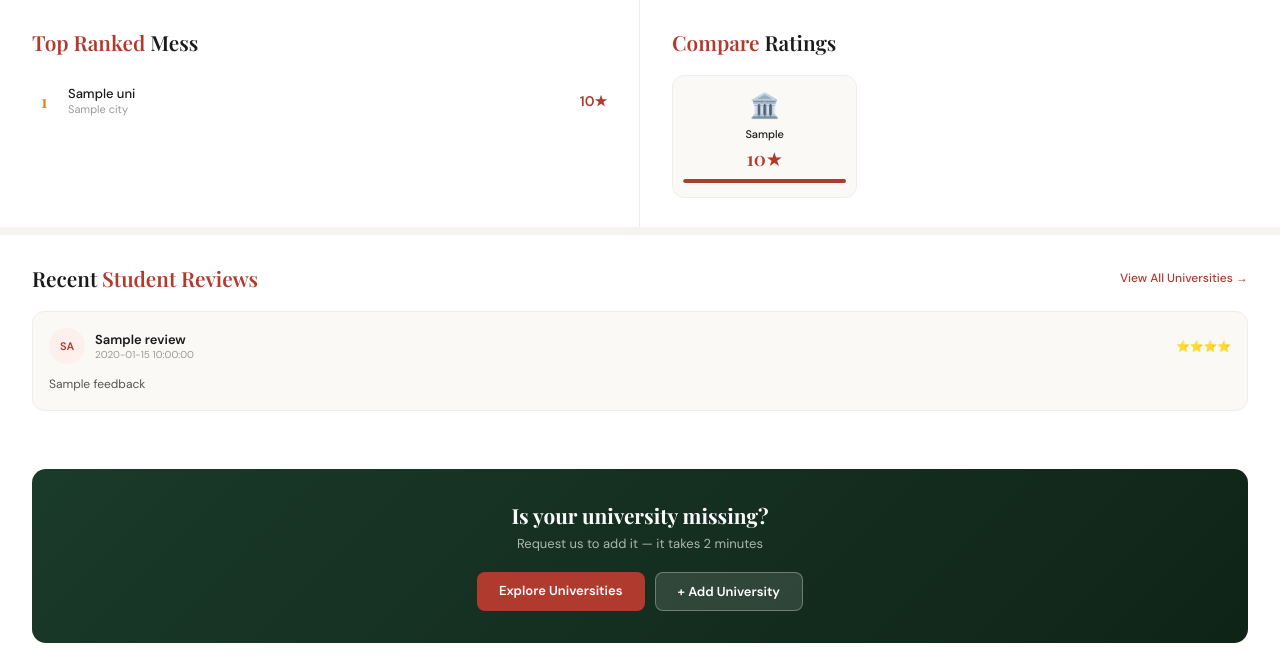
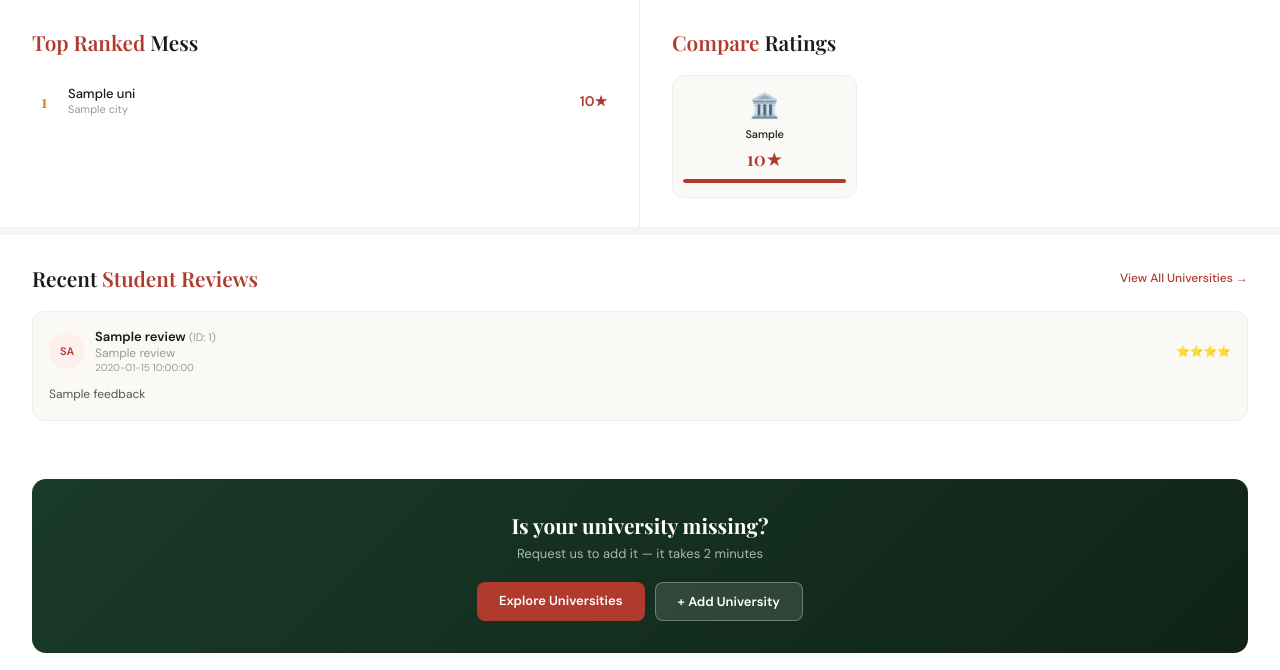
Before and after one commit to gv545312-glitch/mess-review-mvp, a Flask app: template templates/index.html in a window 1280 px wide. Shown: the part 1026-1696 px from the top of the page. Run offline with Flask 3, Linux system fonts and the light colour scheme; the template is opened without the code that fills it: most values are stand-ins (such as "Sample title", 1, 10 or a date in 2020); grey boxes marked "Sample" are stand-in pictures; some libraries are stand-ins or nearby versions.

Commit message:
Show reviewer name and ID on homepage recent reviews

```diff
--- a/templates/index.html
+++ b/templates/index.html
@@ -161,9 +161,12 @@
     {% for review in reviews[:6] %}
     <div class="review-card">
       <div class="rv-head">
-        <div class="rv-avatar">{{ review.university_name[:2]|upper }}</div>
+        <div class="rv-avatar">{{ (review.reviewer_name or 'AN')[:2]|upper }}</div>
         <div>
-          <div class="rv-uname">{{ review.university_name }}</div>
+          <div class="rv-uname">{{ review.reviewer_name or 'Anonymous' }}
+            {% if review.reviewer_id %}<span style="font-size:11px;color:#999;font-weight:400;">(ID: {{ review.reviewer_id }})</span>{% endif %}
+          </div>
+          <div class="rv-uname" style="font-size:12px;color:#999;font-weight:400;">{{ review.university_name }}</div>
           <div class="rv-date">{{ review.created_at }}</div>
         </div>
         <div class="rv-stars">{% for i in range(review.rating|int) %}⭐{% endfor %}</div>
```
